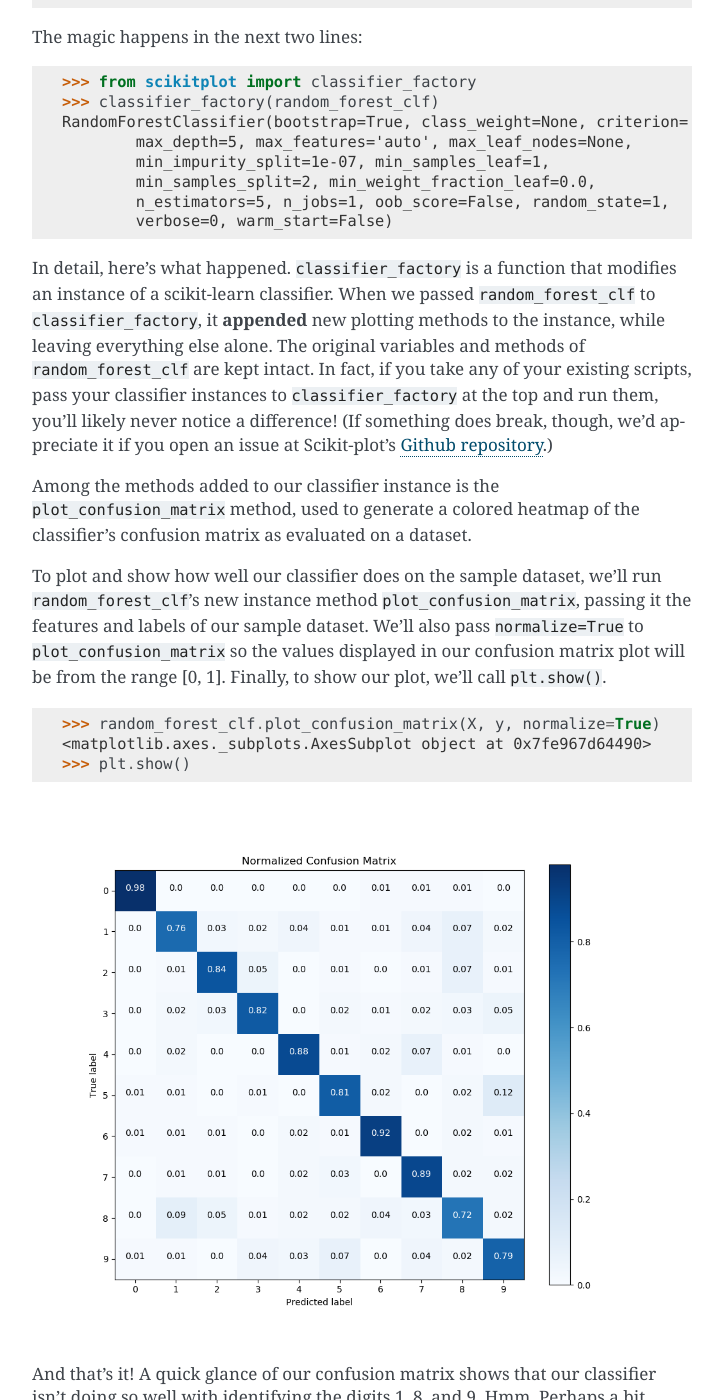
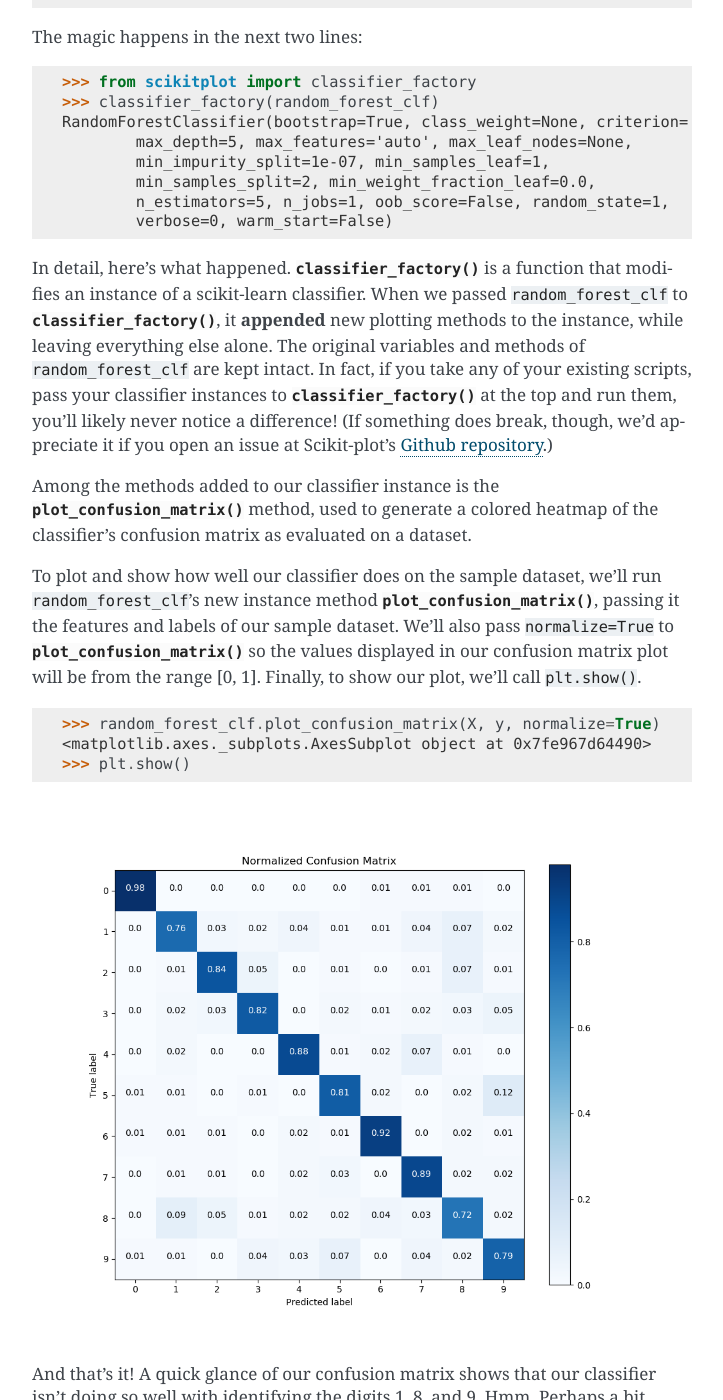
Before and after one commit to reiinakano/scikit-plot, a Sphinx documentation site: the page built from docs/Quickstart.rst, in a window 1280 px wide and 1400 px high, scrolled down 1297 px. Shown: the whole window, without its empty margins (388-1111 px from the left). Built offline with Sphinx 7.4.7, drawn with Linux system fonts in a browser that asks for light colours; some of the changed lines change nothing that is shown; some of the changed text lies outside the part shown.

Commit message:
link functions in quickstart to API Reference

```diff
--- a/docs/Quickstart.rst
+++ b/docs/Quickstart.rst
@@ -57,11 +57,11 @@
             n_estimators=5, n_jobs=1, oob_score=False, random_state=1,
             verbose=0, warm_start=False)
 
-In detail, here's what happened. ``classifier_factory`` is a function that modifies an instance of a scikit-learn classifier. When we passed ``random_forest_clf`` to ``classifier_factory``, it **appended** new plotting methods to the instance, while leaving everything else alone. The original variables and methods of ``random_forest_clf`` are kept intact. In fact, if you take any of your existing scripts, pass your classifier instances to ``classifier_factory`` at the top and run them, you'll likely never notice a difference! (If something does break, though, we'd appreciate it if you open an issue at Scikit-plot's `Github repository <https://github.com/reiinakano/scikit-plot>`_.)
+In detail, here's what happened. :func:`~scikitplot.classifier_factory` is a function that modifies an instance of a scikit-learn classifier. When we passed ``random_forest_clf`` to :func:`~scikitplot.classifier_factory`, it **appended** new plotting methods to the instance, while leaving everything else alone. The original variables and methods of ``random_forest_clf`` are kept intact. In fact, if you take any of your existing scripts, pass your classifier instances to :func:`~scikitplot.classifier_factory` at the top and run them, you'll likely never notice a difference! (If something does break, though, we'd appreciate it if you open an issue at Scikit-plot's `Github repository <https://github.com/reiinakano/scikit-plot>`_.)
 
-Among the methods added to our classifier instance is the ``plot_confusion_matrix`` method, used to generate a colored heatmap of the classifier's confusion matrix as evaluated on a dataset.
+Among the methods added to our classifier instance is the :func:`~scikitplot.classifiers.plot_confusion_matrix` method, used to generate a colored heatmap of the classifier's confusion matrix as evaluated on a dataset.
 
-To plot and show how well our classifier does on the sample dataset, we'll run ``random_forest_clf``'s new instance method ``plot_confusion_matrix``, passing it the features and labels of our sample dataset. We'll also pass ``normalize=True`` to ``plot_confusion_matrix`` so the values displayed in our confusion matrix plot will be from the range [0, 1]. Finally, to show our plot, we'll call ``plt.show()``.
+To plot and show how well our classifier does on the sample dataset, we'll run ``random_forest_clf``'s new instance method :func:`~scikitplot.classifiers.plot_confusion_matrix`, passing it the features and labels of our sample dataset. We'll also pass ``normalize=True`` to :func:`~scikitplot.classifiers.plot_confusion_matrix` so the values displayed in our confusion matrix plot will be from the range [0, 1]. Finally, to show our plot, we'll call ``plt.show()``.
 
     >>> random_forest_clf.plot_confusion_matrix(X, y, normalize=True)
     <matplotlib.axes._subplots.AxesSubplot object at 0x7fe967d64490>
@@ -75,9 +75,9 @@
 
 .. admonition:: Note
 
-   The more observant of you will notice that we didn't train our classifier at all. Exactly how was the confusion matrix generated? Well, ``plot_confusion_matrix`` provides an optional parameter ``do_cv``, set to **True** by default, that determines whether or not the classifier will use cross-validation to generate the confusion matrix. If **True**, the predictions generated by each iteration in the cross-validation are aggregated and used to generate the confusion matrix.
+   The more observant of you will notice that we didn't train our classifier at all. Exactly how was the confusion matrix generated? Well, :func:`~scikitplot.classifiers.plot_confusion_matrix` provides an optional parameter ``do_cv``, set to **True** by default, that determines whether or not the classifier will use cross-validation to generate the confusion matrix. If **True**, the predictions generated by each iteration in the cross-validation are aggregated and used to generate the confusion matrix.
 
-   If you do not wish to do cross-validation e.g. you have separate training and testing datasets, simply set ``do_cv`` to **False** and make sure the classifier is already trained prior to calling ``plot_confusion_matrix``. In this case, the confusion matrix will be generated on the predictions of the trained classifier on the passed ``X`` and ``y``.
+   If you do not wish to do cross-validation e.g. you have separate training and testing datasets, simply set ``do_cv`` to **False** and make sure the classifier is already trained prior to calling :func:`~scikitplot.classifiers.plot_confusion_matrix`. In this case, the confusion matrix will be generated on the predictions of the trained classifier on the passed ``X`` and ``y``.
 
    In some cases, instead of ``do_cv``, Scikit-plot exposes a ``do_split`` parameter to specify that the passed dataset must be split once into a training and testing dataset to generate the plot.
 
```
